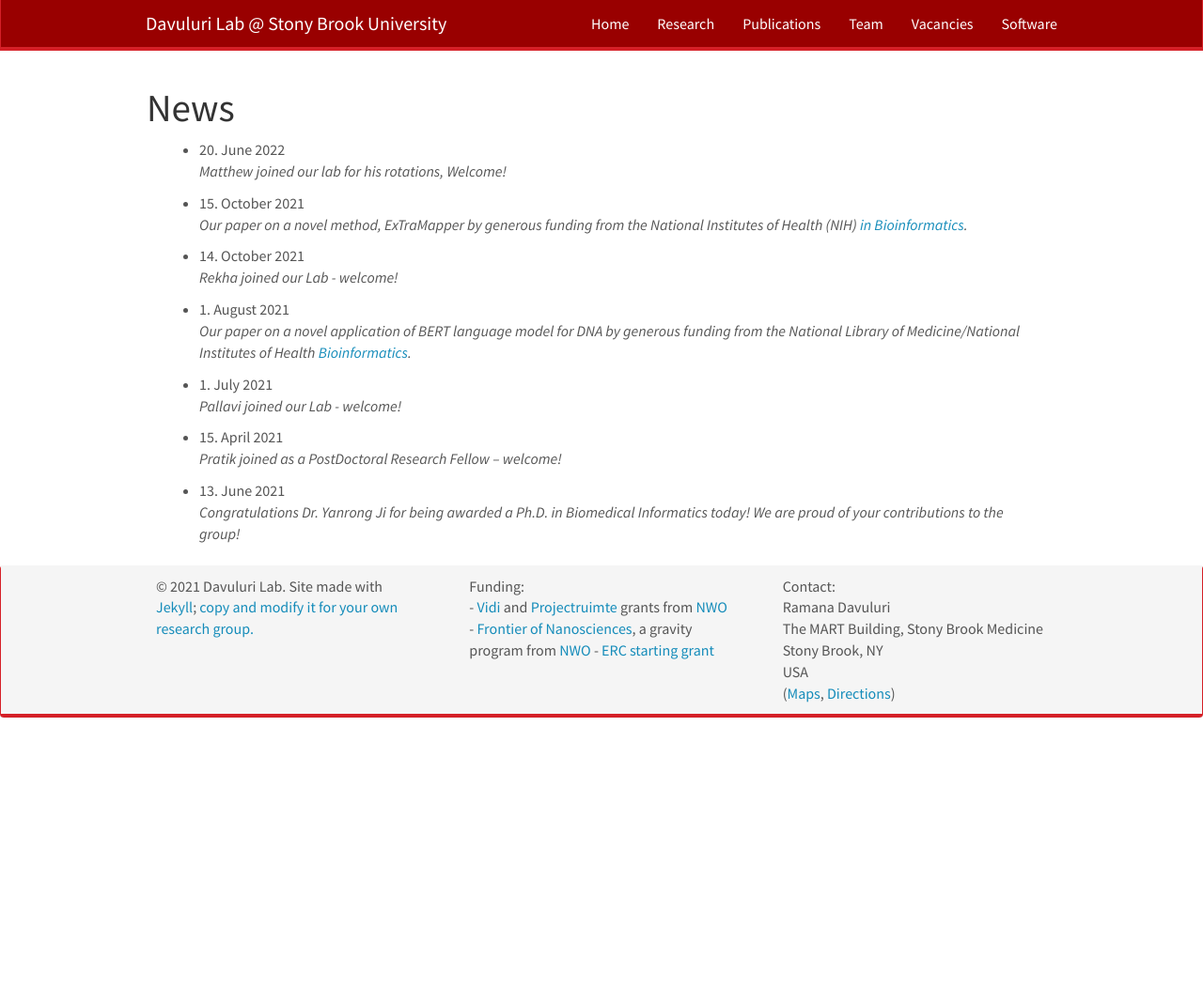
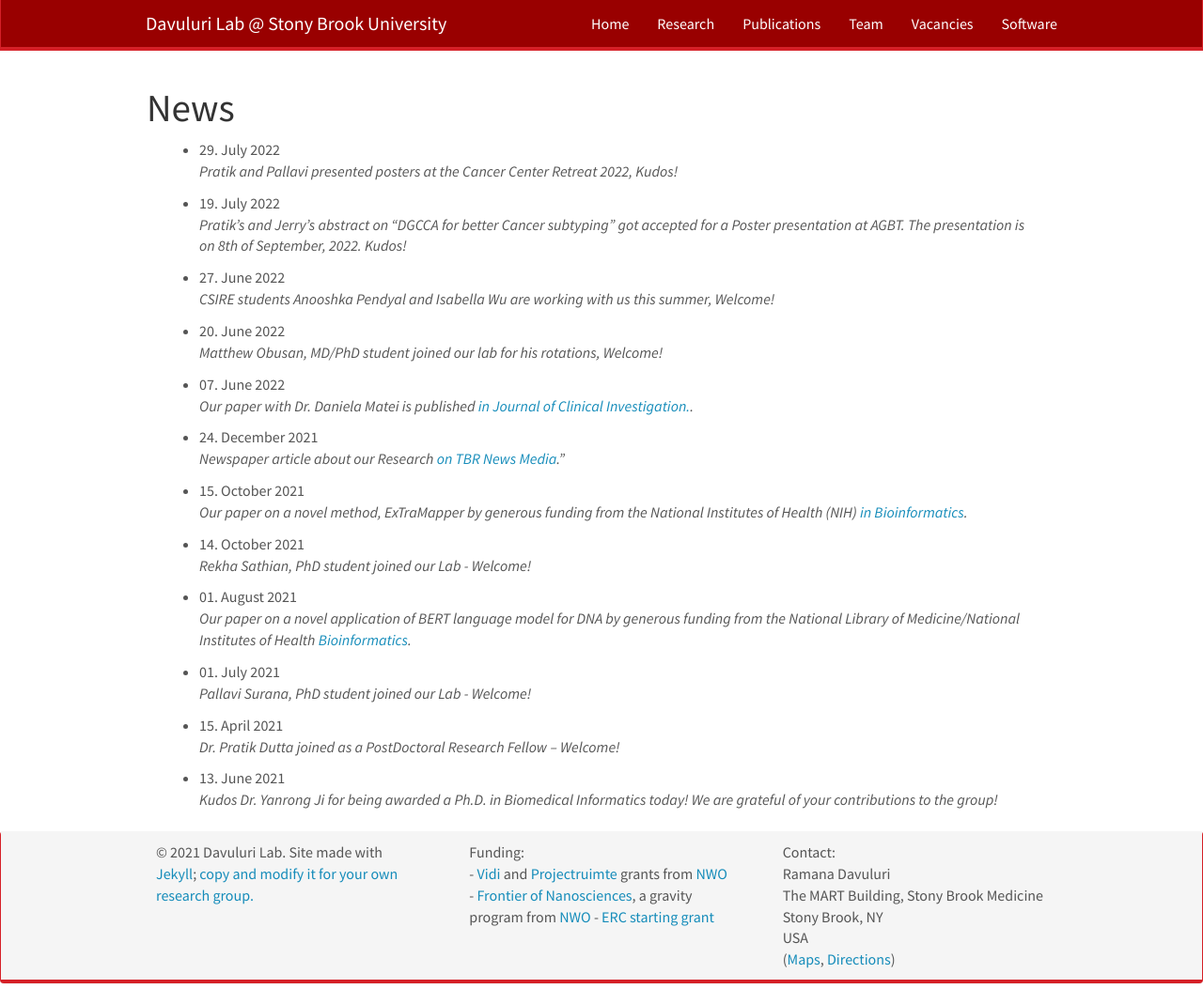
Before and after one commit to rekhasathian/RVDavuluri.github.io, a Jekyll site: the page built from _pages/allnews.md, in a window 1280 px wide and 1069 px high. Shown: the whole window at 94% size. Built offline with Jekyll 4.4.1, drawn with Linux system fonts in a browser that asks for light colours; nearby versions of some CDN libraries.

Commit message:
07/30/2022

```diff
--- a/_data/news.yml
+++ b/_data/news.yml
@@ -1,20 +1,35 @@
+- date: 29. July 2022
+  headline: Pratik and Pallavi presented posters at the Cancer Center Retreat 2022, Kudos!
+
+- date: 19. July 2022
+  headline: Pratik's and Jerry's abstract on "DGCCA for better Cancer subtyping" got accepted for a Poster presentation at AGBT. The presentation is on 8th of September, 2022. Kudos!
+
+- date: 27. June 2022
+  headline: CSIRE students Anooshka Pendyal and Isabella Wu are working with us this summer, Welcome!
+
 - date: 20. June 2022
-  headline: Matthew joined our lab for his rotations, Welcome!
+  headline: Matthew Obusan, MD/PhD student joined our lab for his rotations, Welcome!
+
+- date: 07. June 2022
+  headline: "Our paper with Dr. Daniela Matei is published <a href='https://www.jci.org/articles/view/158800'>in Journal of Clinical Investigation.</a>."
+
+- date: 24. December 2021
+  headline: Newspaper article about our Research <a href='https://tbrnewsmedia.com/sbus-ramana-davuluri-uses-ai-to-understand-and-fight-cancer/'>on TBR News Media</a>."
 
 - date: 15. October 2021
   headline: "Our paper on a novel method, ExTraMapper by generous funding from the National Institutes of Health (NIH) <a href='https://academic.oup.com/bioinformatics/article/37/20/3412/6278896?login=true#307518509'>in Bioinformatics</a>."
 
 - date: 14. October 2021
-  headline: Rekha joined our Lab - welcome!
+  headline: Rekha Sathian, PhD student joined our Lab - Welcome!
 
-- date: 1. August 2021
+- date: 01. August 2021
   headline: "Our paper on a novel application of BERT language model for DNA by generous funding from the National Library of Medicine/National Institutes of Health <a href='https://academic.oup.com/bioinformatics/article/37/15/2112/6128680?login=true#284185878'>Bioinformatics</a>."
 
-- date: 1. July 2021
-  headline: Pallavi joined our Lab - welcome!
+- date: 01. July 2021
+  headline: Pallavi Surana, PhD student joined our Lab - Welcome!
 
 - date: 15. April 2021
-  headline: Pratik joined as a PostDoctoral Research Fellow -- welcome!
+  headline: Dr. Pratik Dutta joined as a PostDoctoral Research Fellow -- Welcome!
 
 - date: 13. June 2021
-  headline: Congratulations Dr. Yanrong Ji for being awarded a Ph.D. in Biomedical Informatics today! We are proud of your contributions to the group!
+  headline: Kudos Dr. Yanrong Ji for being awarded a Ph.D. in Biomedical Informatics today! We are grateful of your contributions to the group!
```
